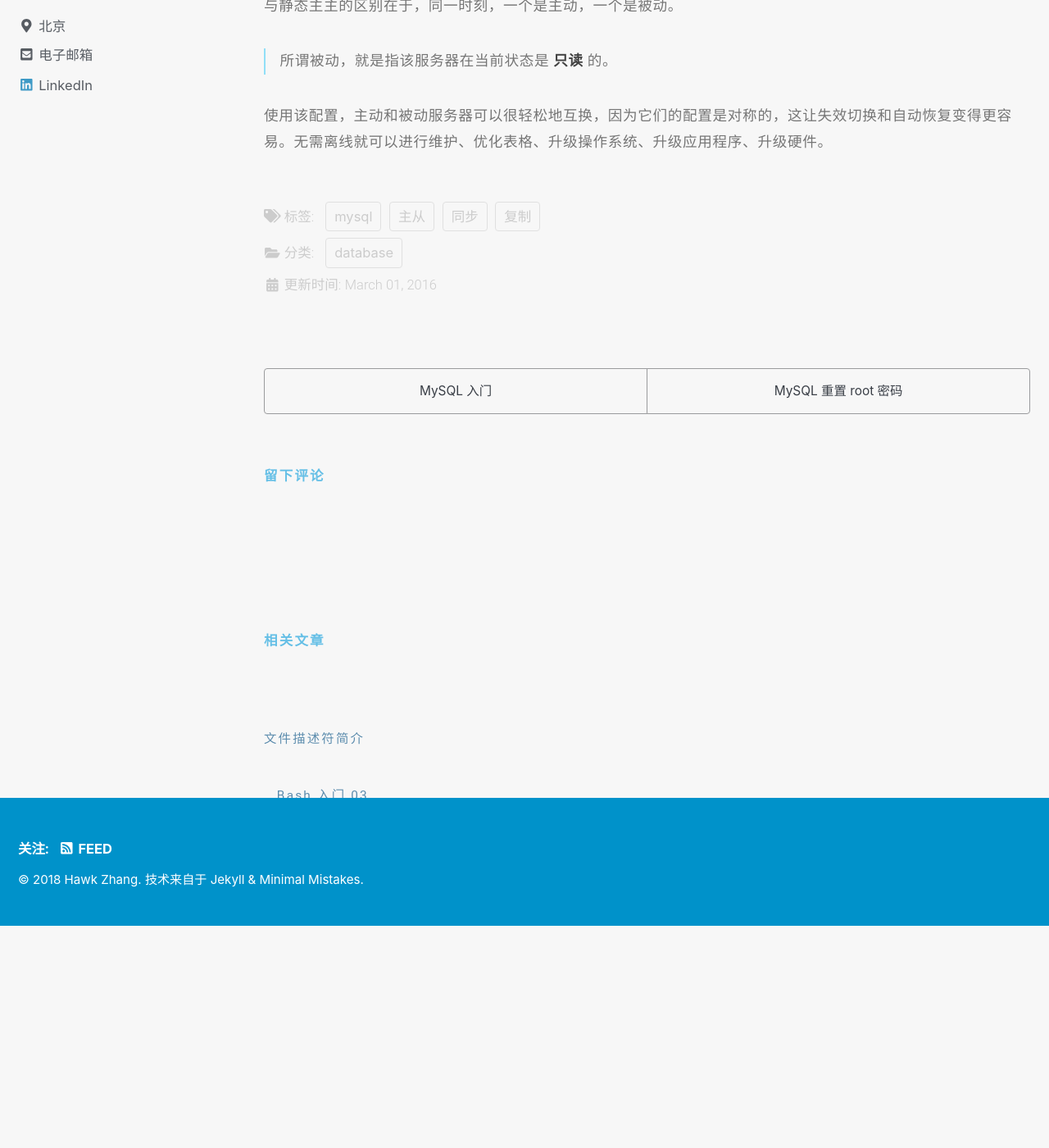
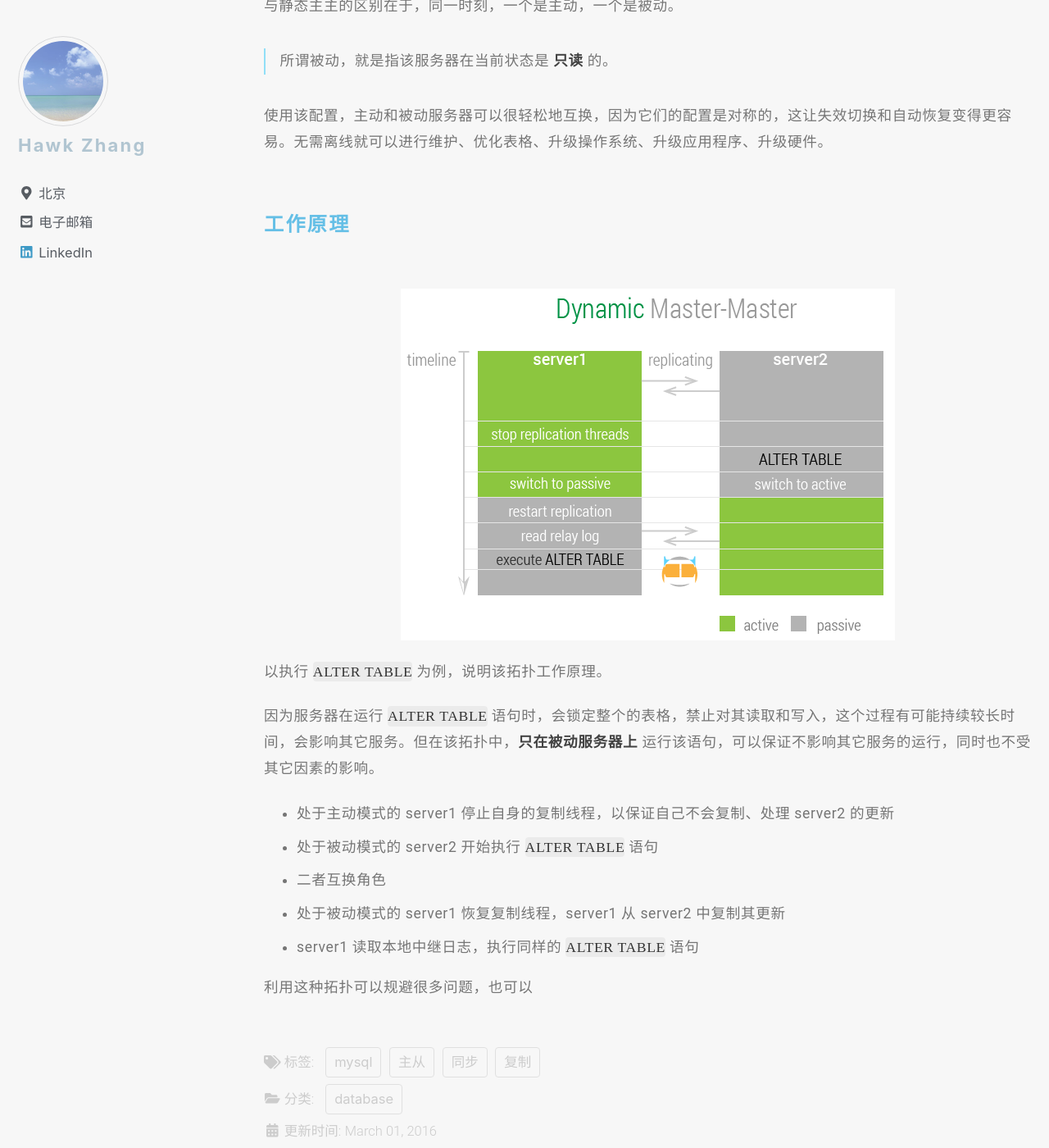
Before and after one commit to narru888/linotes_note, a Jekyll site: the page built from _posts/mysql/2016-03-01-master.slave.md, in a window 1280 px wide and 1400 px high, scrolled down 30869 px. Shown: the whole window at 82% size. Built offline with Jekyll 4.4.1, drawn with Linux system fonts in a browser that asks for light colours; nearby versions of some CDN libraries; a script that is not in the unit is left out; comment, search, counter and statistics services are not loaded; before the commit the page ends 32013 px from its top, so only the background shows below that.

Commit message:
update on 2018-08-13 13:43:20 CST

```diff
--- a/_posts/mysql/2016-03-01-master.slave.md
+++ b/_posts/mysql/2016-03-01-master.slave.md
@@ -984,3 +984,22 @@ MySQL 不支持多源复制：即一个 从 上面有多个 主 的拓扑。
 >所谓被动，就是指该服务器在当前状态是 **只读** 的。
 
 使用该配置，主动和被动服务器可以很轻松地互换，因为它们的配置是对称的，这让失效切换和自动恢复变得更容易。无需离线就可以进行维护、优化表格、升级操作系统、升级应用程序、升级硬件。
+
+
+
+
+#### 工作原理
+
+![image-center](/assets/images/mysql.repl.dyn.mm.png){: .align-center}
+
+以执行 `ALTER TABLE` 为例，说明该拓扑工作原理。
+
+因为服务器在运行 `ALTER TABLE` 语句时，会锁定整个的表格，禁止对其读取和写入，这个过程有可能持续较长时间，会影响其它服务。但在该拓扑中，**只在被动服务器上** 运行该语句，可以保证不影响其它服务的运行，同时也不受其它因素的影响。
+
+* 处于主动模式的 server1 停止自身的复制线程，以保证自己不会复制、处理 server2 的更新
+* 处于被动模式的 server2 开始执行 `ALTER TABLE` 语句
+* 二者互换角色
+* 处于被动模式的 server1 恢复复制线程，server1 从 server2 中复制其更新
+* server1 读取本地中继日志，执行同样的 `ALTER TABLE` 语句
+
+利用这种拓扑可以规避很多问题，也可以
```
